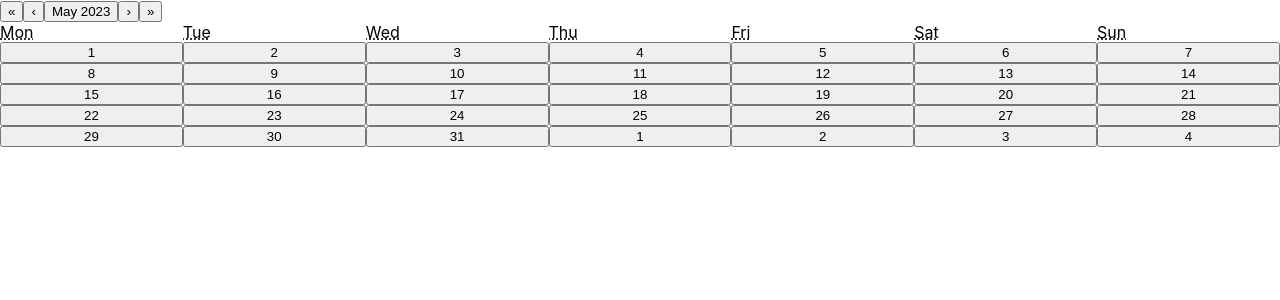
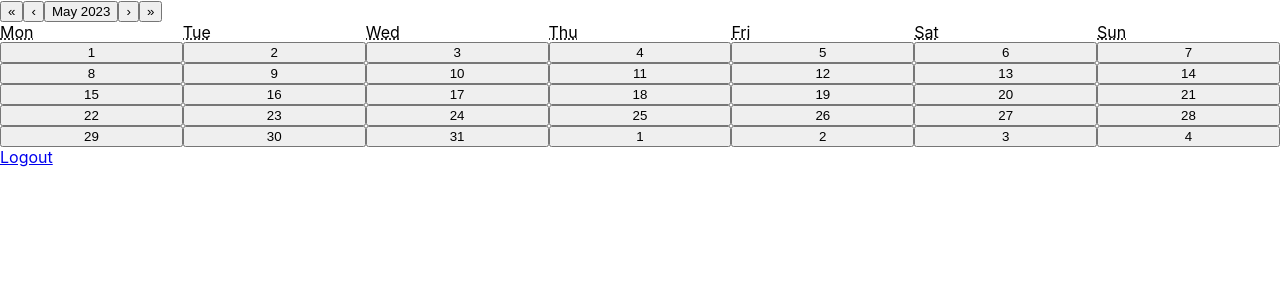
Before and after one commit to marc-alzapiedi/front-end-project, a React (Create React App) app: page / in a window 1280 px wide. Shown: the top 300 px of the page. Built offline with nearby package versions, Linux system fonts and the light colour scheme.

Commit message:
some work

```diff
--- a/src/pages/main-page/index.js
+++ b/src/pages/main-page/index.js
@@ -1,4 +1,5 @@
 import { useState } from 'react'
+import {Link} from 'react-router-dom'
 import Calendar from 'react-calendar'
 
 
@@ -8,9 +9,15 @@ const Main = () => {
 
 
     return (
+
+        <>
         <div>
             <Calendar onChange={selectDate} value={date} />
         </div>
+
+        <Link to={'/login'}>Logout</Link>
+
+        </>
     );
 }
 
```
